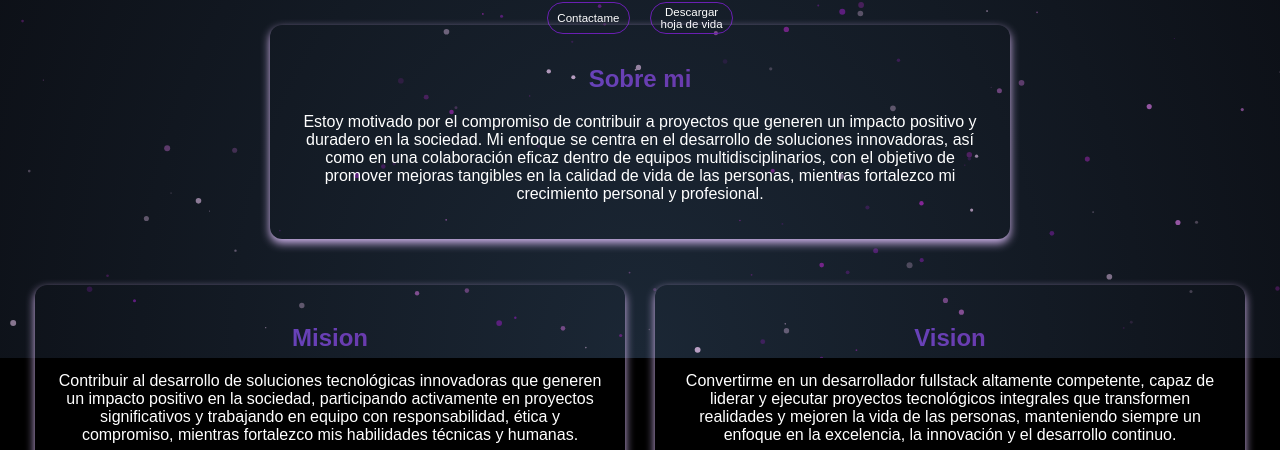
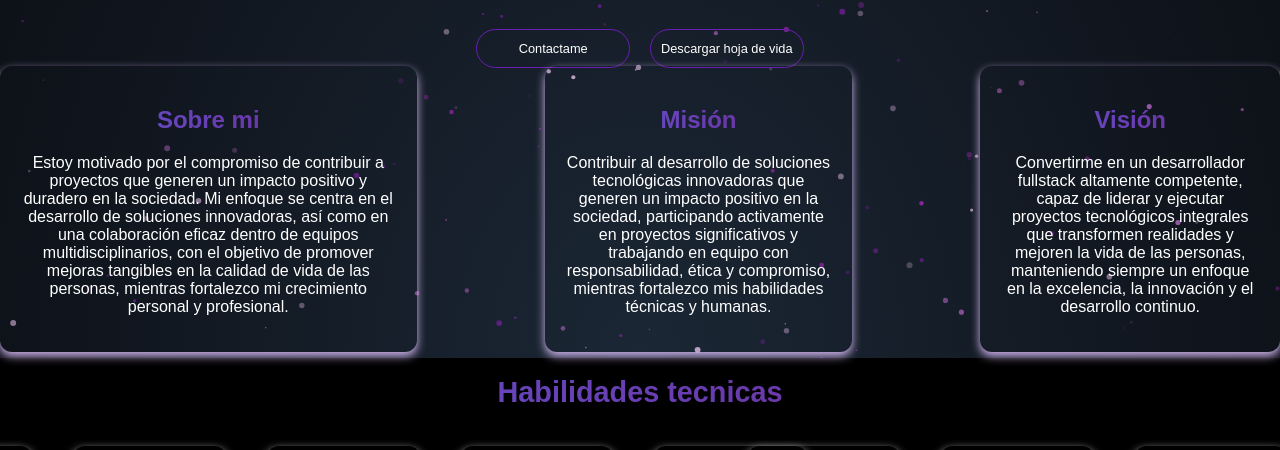
Before and after one commit to Juan-Tapias/PORTAFOLIO, a plain HTML site: page index.html in a window 1280 px wide. Shown: the part 442-892 px from the top of the page. Drawn offline with nearby package versions, Linux system fonts and the light colour scheme.

Commit message:
feat: :lipstick: Se modifico la parte sobre mi

```diff
--- a/index.html
+++ b/index.html
@@ -26,7 +26,7 @@
             </div>
             <div class="tarjeta">
                 <div class="contenido">
-                  <h1>Hola, soy Juan Sebastian Martinez Tapias</h1>
+                  <h1>Hola, soy Juan Sebastian Martínez Tapias</h1>
                 </div>
                 <div class="texto">
                 <p>Desarrollador backend</p>
@@ -34,10 +34,10 @@
             </div>
             <div class="container-cont">
                 <div class="contacto">
-                    <a href="https://wa.link/me5dns" target="_blank"><button>Contactame</button></a>
+                    <a href="https://wa.link/me5dns" target="_blank"><button class ="btn-cont">Contactame</button></a>
                 </div>
                 <div class="hoja-vida">
-                    <a href="https://wa.link/me5dns" target="_blank"><button>Descargar hoja de vida</button></a>
+                    <a href="https://wa.link/me5dns" target="_blank"><button class="btn-des">Descargar hoja de vida</button></a>
                 </div>
             </div>
     </section>
@@ -48,11 +48,11 @@
                 <p>Estoy motivado por el compromiso de contribuir a proyectos que generen un impacto positivo y duradero en la sociedad. Mi enfoque se centra en el desarrollo de soluciones innovadoras, así como en una colaboración eficaz dentro de equipos multidisciplinarios, con el objetivo de promover mejoras tangibles en la calidad de vida de las personas, mientras fortalezco mi crecimiento personal y profesional.</p>
             </div>
             <div class="tarjeta-sobre-mi2">
-                <h2>Mision</h2>
+                <h2>Misión</h2>
                 <p>Contribuir al desarrollo de soluciones tecnológicas innovadoras que generen un impacto positivo en la sociedad, participando activamente en proyectos significativos y trabajando en equipo con responsabilidad, ética y compromiso, mientras fortalezco mis habilidades técnicas y humanas.</p>
             </div>
             <div class="tarjeta-sobre-mi3">
-                <h2>Vision</h2>
+                <h2>Visión</h2>
                 <p>Convertirme en un desarrollador fullstack altamente competente, capaz de liderar y ejecutar proyectos tecnológicos integrales que transformen realidades y mejoren la vida de las personas, manteniendo siempre un enfoque en la excelencia, la innovación y el desarrollo continuo.</p>
             </div>
         </div>
@@ -81,9 +81,12 @@
                 <div class="html"><img src="img/Java.png" alt="HTML"> <p>Java</p></div>
             </div>
         </div>
+    </section>
+    <section>
         <div class="titulo-skills">
-            <h2>Habilidades blandas</h2>
+            <h2>Proyectos</h2>
         </div>
+
     </section>
 </body>
 <script src="https://cdn.jsdelivr.net/particles.js/2.0.0/particles.min.js"></script>
--- a/style.css
+++ b/style.css
@@ -21,23 +21,6 @@ body {
     box-shadow: 0 0 40px 2px #8040bd;
     border-radius: 50%;
   }
-.saludar{
-    display: flex;
-    justify-content: center;
-}
-@keyframes sh02 {
-    from {
-        opacity: 0;
-        left: 0%;
-    }
-    50% {
-        opacity: 1;
-    }
-    to {
-        opacity: 0;
-        left: 100%;
-    }
-}
 header {
     color: white;
     display: flex;
@@ -74,7 +57,7 @@ header {
     display: flex;
     justify-content: center;
     text-align: center;
-    font-size: 25px;
+    font-size: 30px;
     margin-top: -2vw;
 }
 .container-cont{
@@ -82,6 +65,7 @@ header {
     flex-direction: row;
     justify-content: center;
     gap: 20px;
+    margin-top: 1vw;
 }
 
 .contacto, .hoja-vida{
@@ -91,14 +75,13 @@ header {
 .contacto button, .hoja-vida button{
     border: 1px solid #6a1fb3;
     border-radius: 50px;
-    width: 6.5vw;
-    max-width: 8vw;
-    height: 2.5vw;
+    width: 12vw;
+    height: 3vw;
     text-align: center;
     background-color: transparent;
     text-decoration: none;
     color: white;
-    font-size: 0.9vw;
+    font-size: 1vw;
     cursor: pointer;
 }
 .contacto a:hover button,
@@ -110,44 +93,23 @@ header {
     justify-content: center;
 }
 .organizador{
-    display: grid;
-    grid-template-columns: repeat(2,50%);
-    grid-template-areas: "s1 s1"
-                         "s2 s3";
+    display: flex;
+    flex-direction: row;
     justify-content: center;
-    gap: 20px;
+    gap: 10vw;
+    margin-top: 3.2vw;
 }
-.tarjeta-sobre-mi {
+.tarjeta-sobre-mi, .tarjeta-sobre-mi2, .tarjeta-sobre-mi3 {
     margin-top: 4vw;
     gap: 20px;
     padding: 20px;
-    max-width: 700px;
+    max-width: 420px;
+    aspect-ratio: 1.618 / 1;
     border-radius: 12px;
     box-shadow: 0 4px 10px #d4b7f0;
-    grid-area: s1;
+
     text-align: center;
   }
-.tarjeta-sobre-mi2{
-    margin-top: 2vw;
-    gap: 20px;
-    padding: 20px;
-    max-width: 550px;
-    border-radius: 12px;
-    box-shadow: 0 4px 10px #d4b7f0;
-    grid-area: s2;
-    text-align: center;
-}
-.tarjeta-sobre-mi3{
-    margin-top: 2vw;
-    gap: 20px;
-    padding: 20px;
-    max-width: 550px;
-    border-radius: 12px;
-    box-shadow: 0 4px 10px #d4b7f0;
-    grid-area: s3;
-    margin-left: 2vw;
-    text-align: center;
-}
 .tarjeta-sobre-mi,
 .tarjeta-sobre-mi2,
 .tarjeta-sobre-mi3 {
@@ -207,8 +169,8 @@ header {
   flex-direction: column;
   align-items: center;
   justify-content: space-between;
-  width: 12vw;
-  height: 8vw;
+    width: 12vw;
+    height: 7.42vw;
   font-size: 1vw;
   border-radius: 12px;
   box-shadow: 0 4px 10px #f7f7f7;
```
